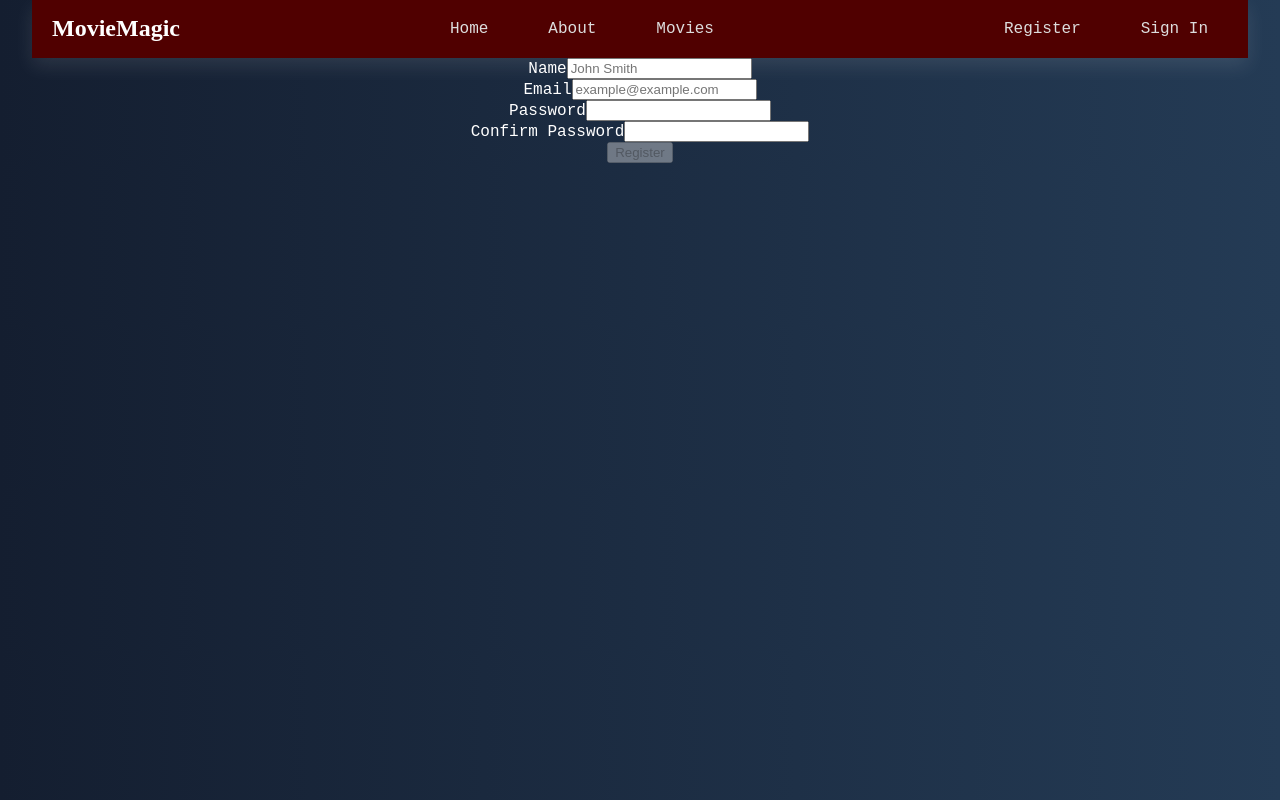
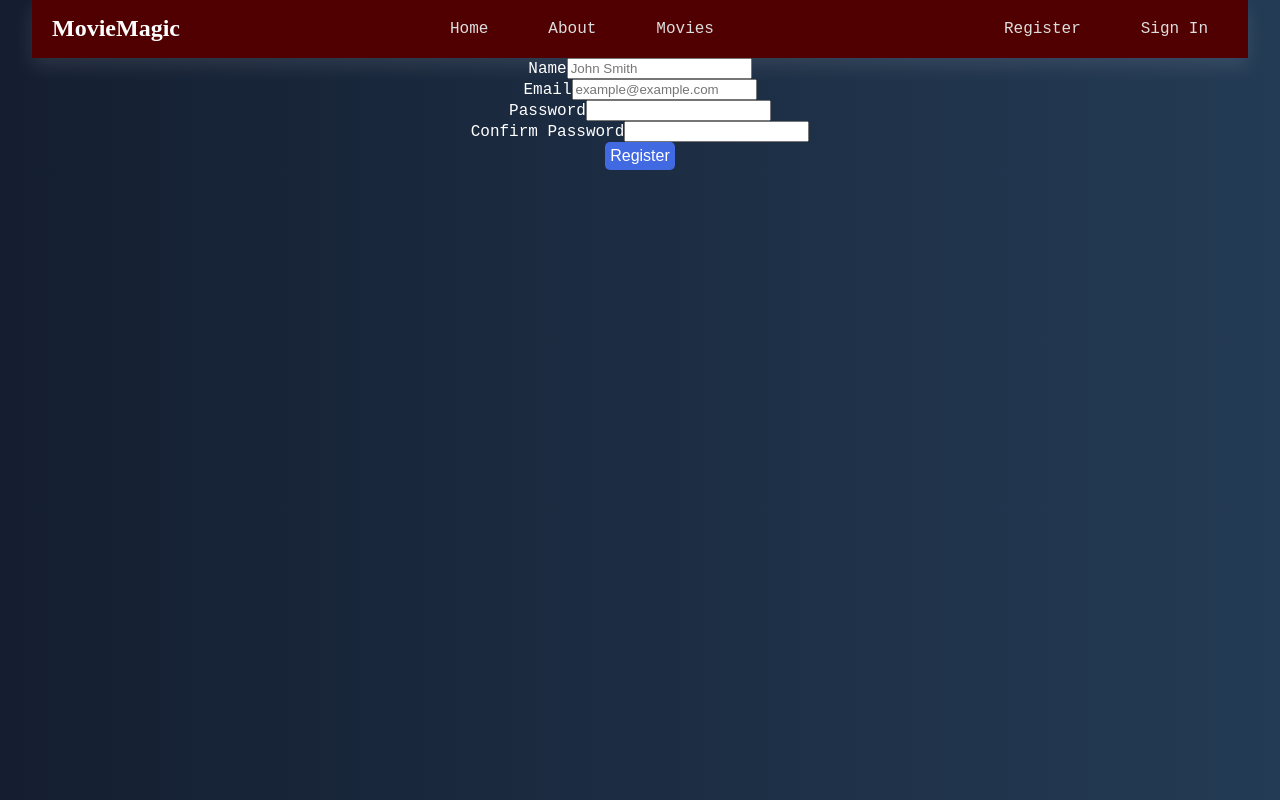
Before and after one commit to yusefzaman/MovieMagic-FrontEnd, a React (Vite) app: page /register in a window 1280 px wide. Built offline with nearby package versions, Linux system fonts and the light colour scheme.

Commit message:
some improvement in the register form

```diff
--- a/src/App.css
+++ b/src/App.css
@@ -1,12 +1,19 @@
 body {
   background: linear-gradient(to right, #141e30, #243b55);
-  color: #fff;
+
+ color: #fff;
   font-family: monospace, sans-serif;
   margin: 0;
   padding: 0;
   box-sizing: border-box;
 }
-
+input:focus{
+  color: white;
+  background-color: darkblue;
+  transition: 1.5s;
+  font-family: monospace;
+  font-weight: 900;
+}
 .home-container {
   display: flex;
   justify-content: space-between;
@@ -59,7 +66,7 @@ body {
   margin-top: 30px;
 }
 
-.button {
+.button,button {
   padding: 10px 30px;
   font-size: 23px;
   color: #fff;
@@ -69,8 +76,11 @@ body {
   border-radius: 5px;
   transition: background-color 0.3s ease;
 }
-
-.button:hover {
+button{
+  padding: 5px;
+  font-size: 1rem;
+}
+.button:hover,button:hover {
   background-color: darkblue;
   transition: 1.5s;
 }
```
